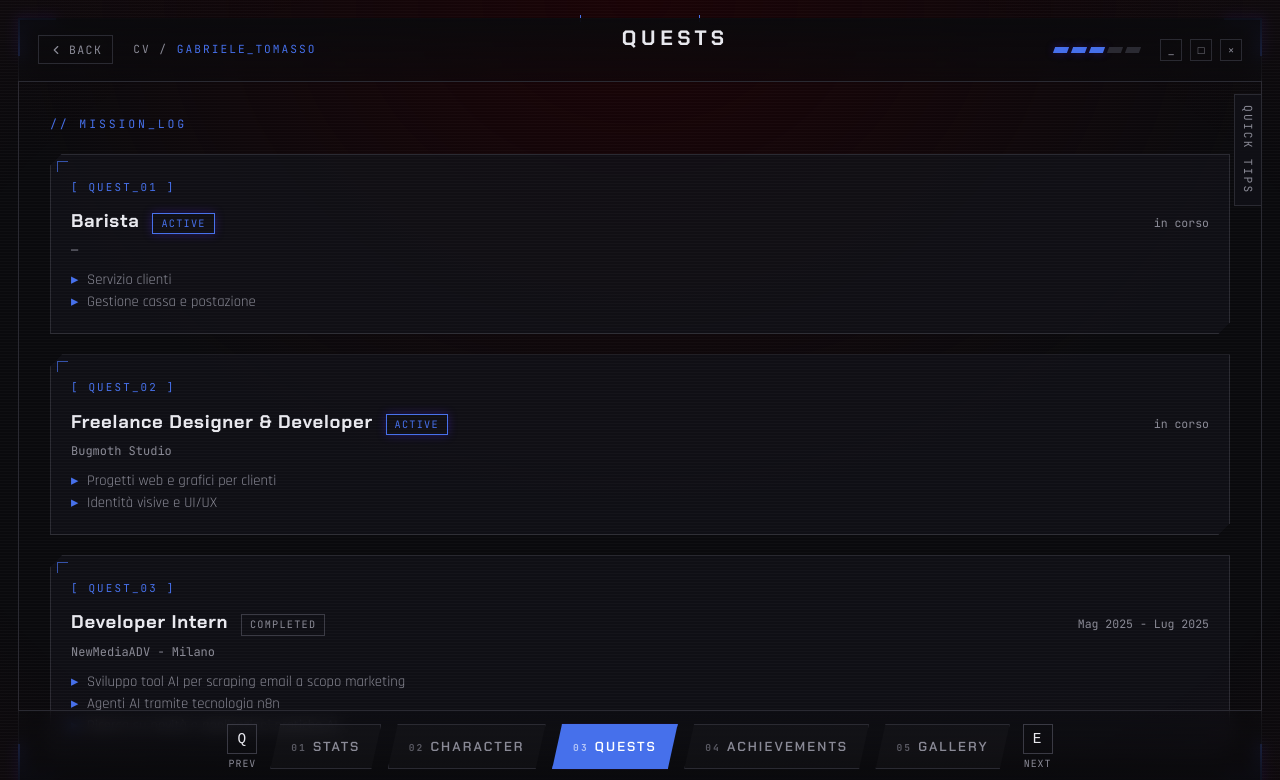
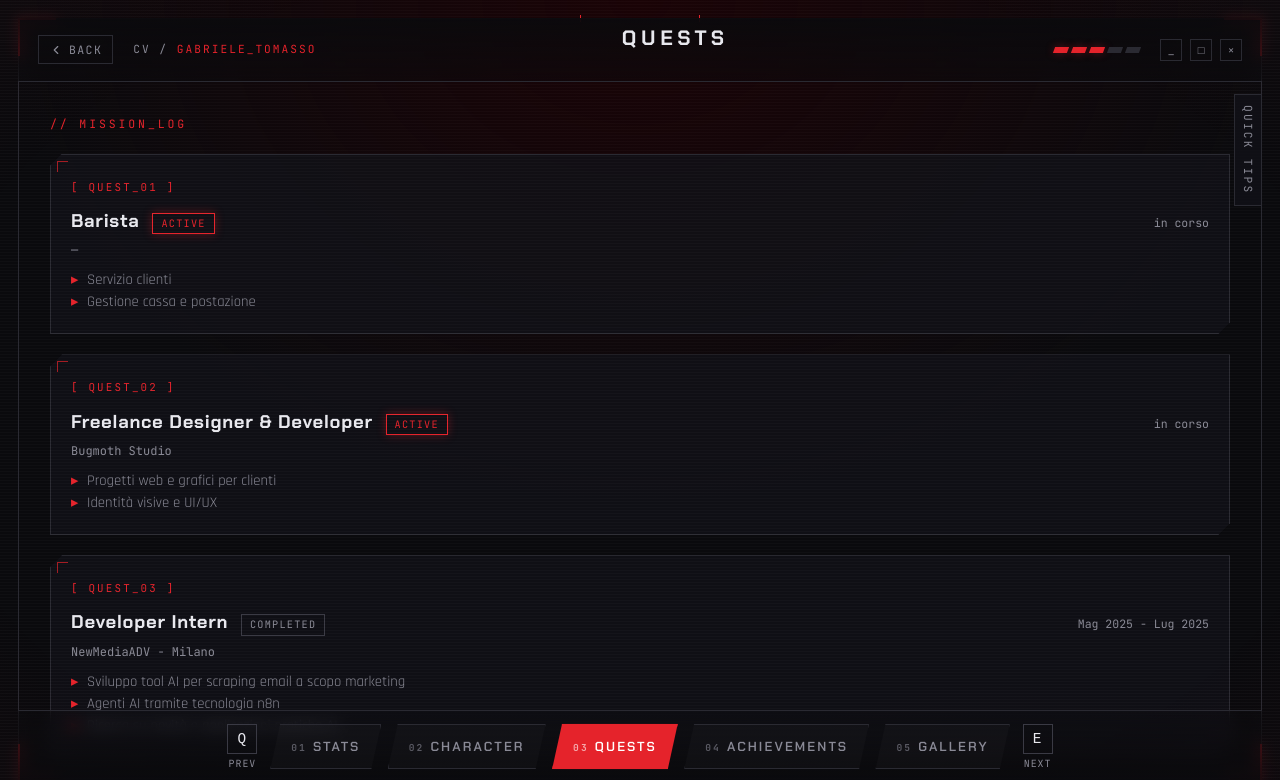
Before and after one commit to Tommiconlai/Portfolio, a React (Vite) app: page /#/quests in a window 1280 px wide. Shown: the top 780 px of the page. Built offline with nearby package versions, Linux system fonts and the light colour scheme.

Commit message:
color red

```diff
--- a/src/styles/tokens.css
+++ b/src/styles/tokens.css
@@ -9,10 +9,10 @@
   --line-2:     #3a3a44;
   --txt:        #e8e8ee;
   --txt-dim:    #8a8a96;
-  --accent:     #4670eb;
-  --accent-dim: #14427a;
-  --glow:       rgba(77, 35, 229, 0.35);
-  --glow-strong:rgba(132, 35, 229, 0.6);
+  --accent:     #E5232B;
+  --accent-dim: #7a1418;
+  --glow:       rgba(229, 35, 43, 0.35);
+  --glow-strong:rgba(229, 35, 43, 0.6);
 
   /* tipografia */
   --font-display: "Chakra Petch", "Bebas Neue", sans-serif;
```
